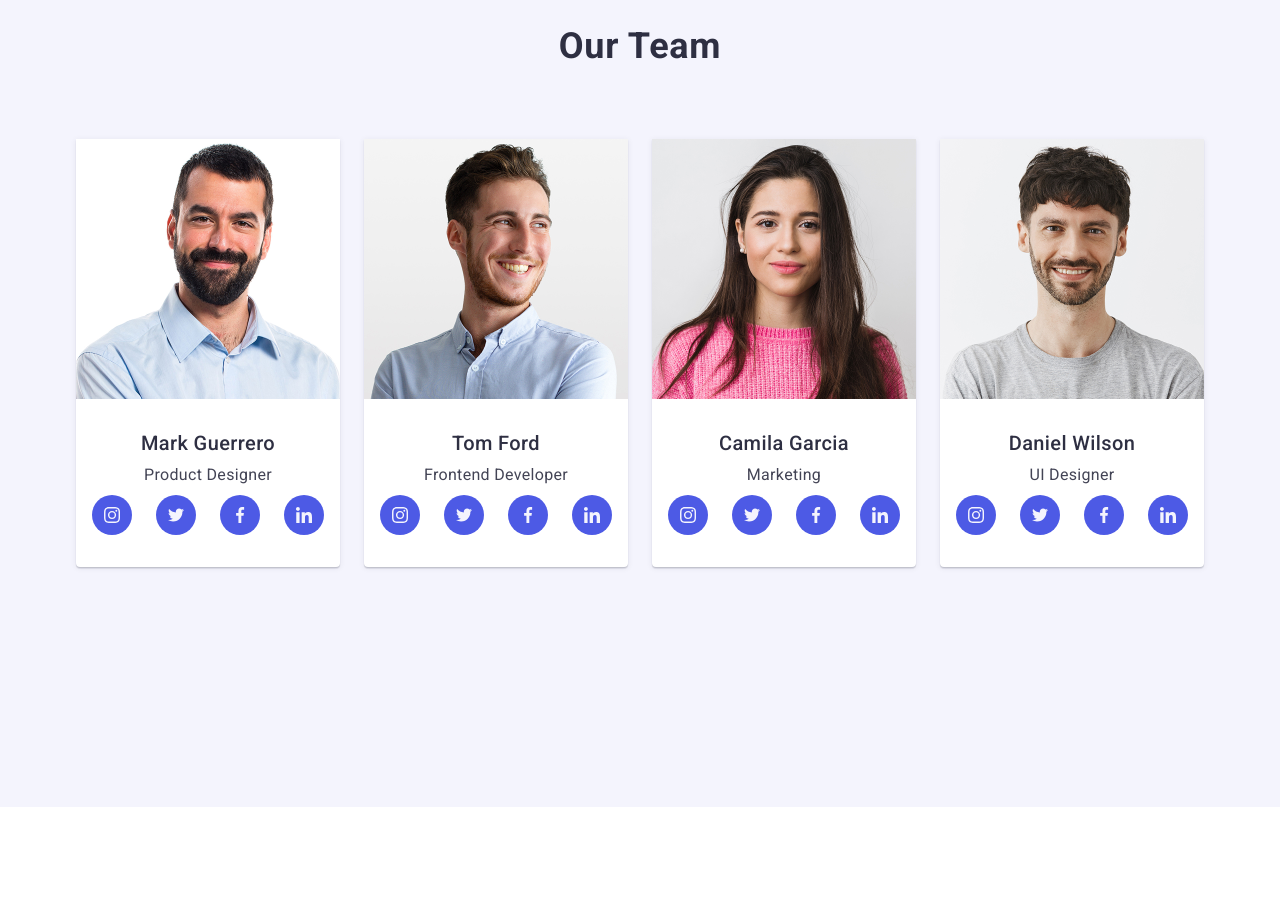
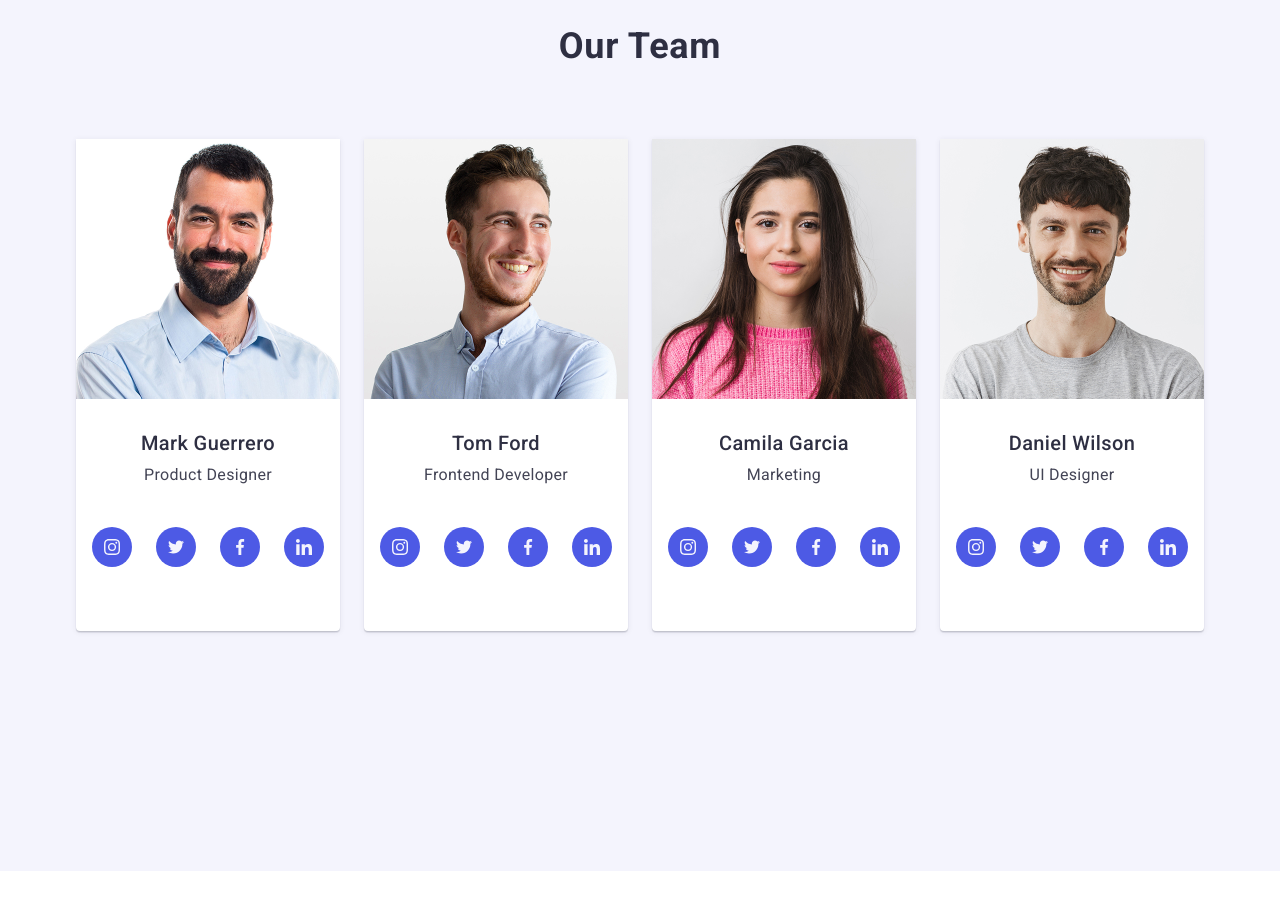
Before and after one commit to Ihor620/goit-markup-hw-04, a plain HTML site: page index.html in a window 1280 px wide. Shown: the part 1240-2164 px from the top of the page. Drawn offline with nearby package versions, Linux system fonts and the light colour scheme.

Commit message:
Fix styles

```diff
--- a/css/styles.css
+++ b/css/styles.css
@@ -356,6 +356,7 @@ li {
   align-items: center;
   justify-content: center;
   gap: 24px;
+  padding: 32px 0;
 }
 
 .team-icon_list {
--- a/index.html
+++ b/index.html
@@ -120,7 +120,6 @@
       <section id="team" class="section-team">
         <div class="container">
           <h2 class="team-header-main">Our Team</h2>
-          <div class="team-list_cover">
           <ul class="team-list">
             <li class="team-list-names">
               <img
@@ -295,7 +294,6 @@
               </div>
             </li>
           </ul>
-          </div>
         </div>
       </section>
 
```
Lines whose indentation alone changed are shown as unchanged.
